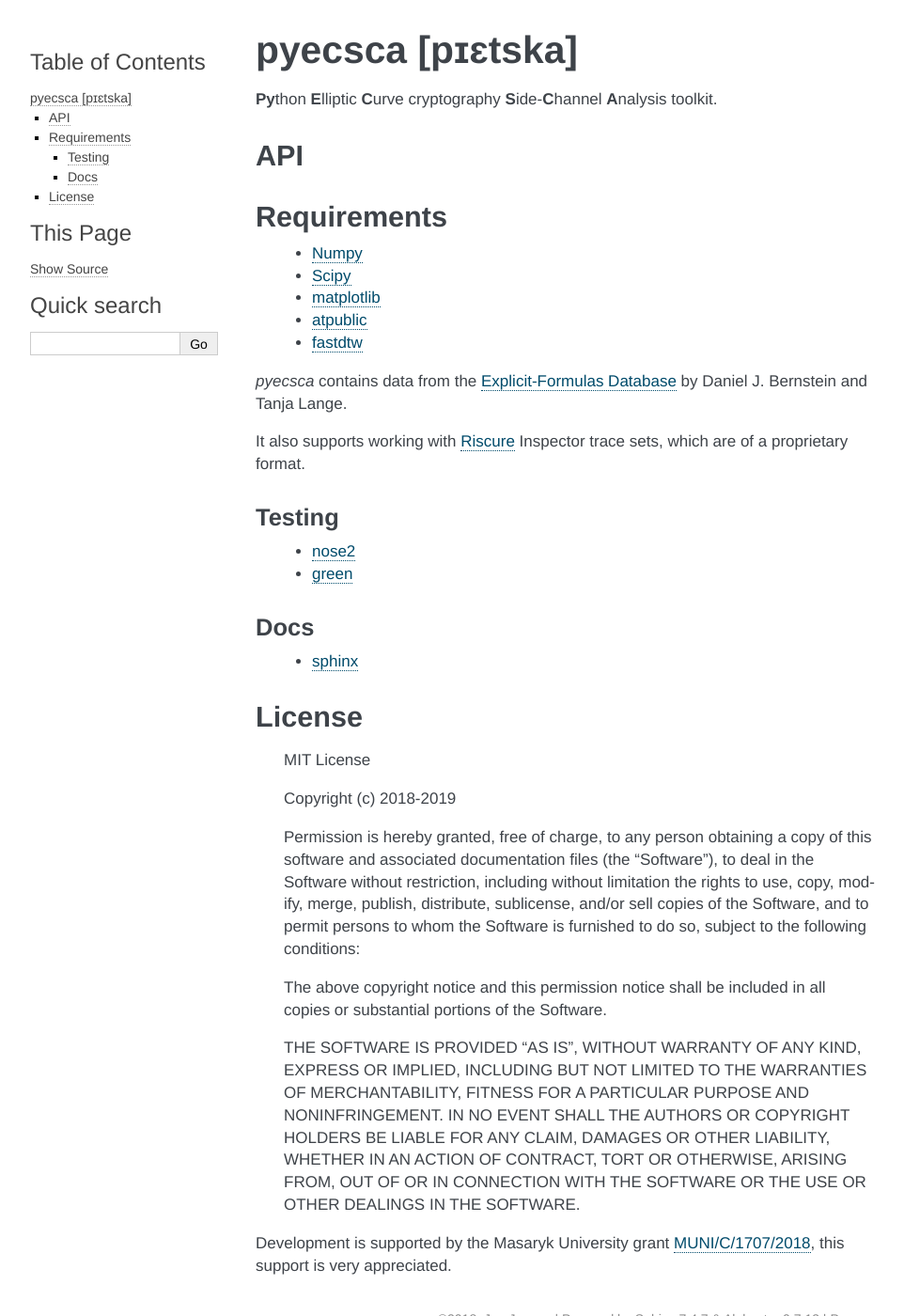
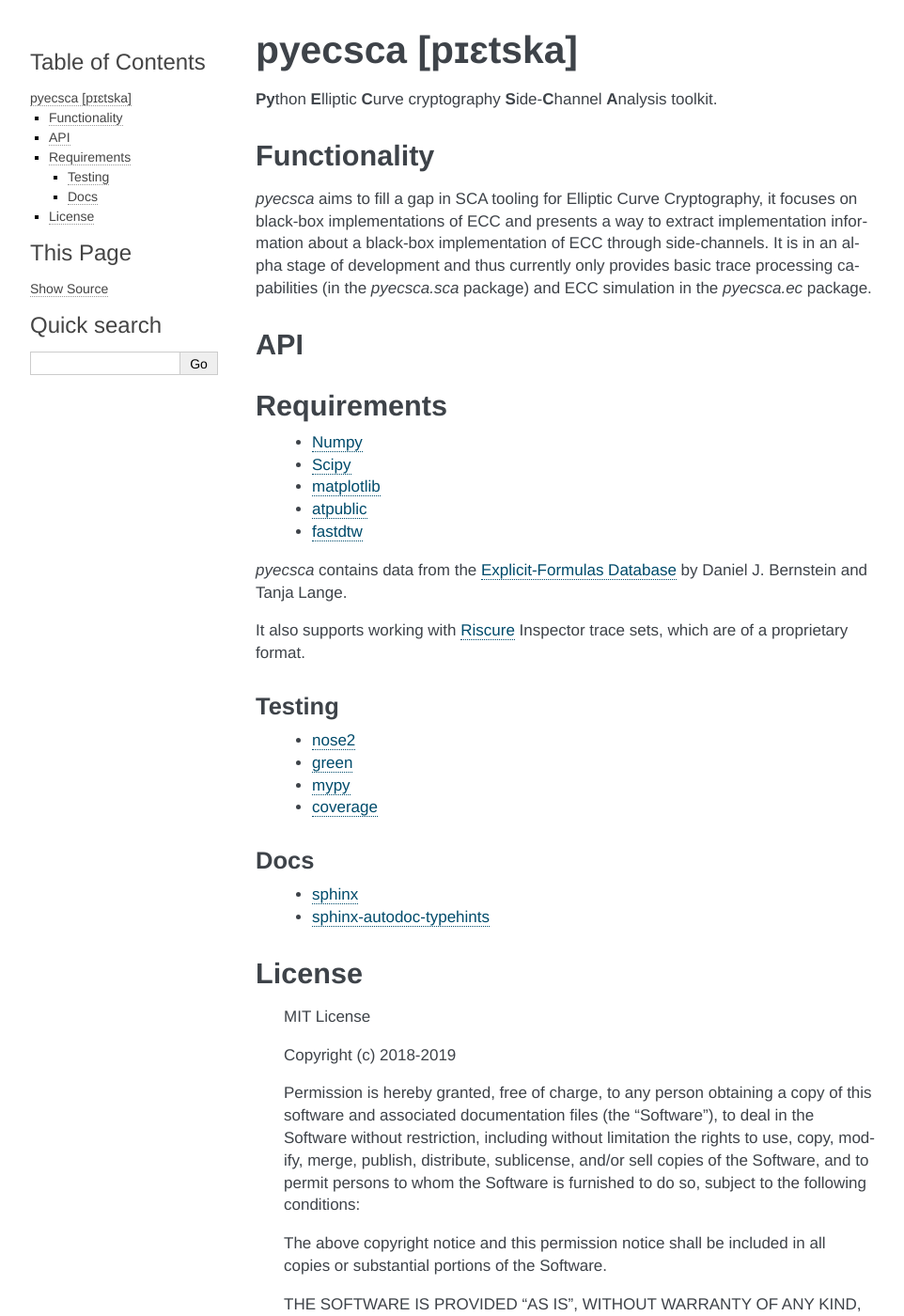
Before and after one commit to J08nY/pyecsca, a Sphinx documentation site: the page built from docs/index.rst, in a window 1280 px wide and 1400 px high. Shown: the whole window at 94% size, without its empty margins (148-1110 px from the left). Built offline with Sphinx 7.4.7, drawn with Linux system fonts in a browser that asks for light colours; pages that are not in the unit, such as notebooks, are missing from menus.

```diff
--- a/docs/index.rst
+++ b/docs/index.rst
@@ -8,6 +8,16 @@ pyecsca [pɪɛtska]
 =================
 
 **Py**\ thon **E**\ lliptic **C**\ urve cryptography **S**\ ide-**C**\ hannel **A**\ nalysis toolkit.
+
+Functionality
+=============
+
+*pyecsca* aims to fill a gap in SCA tooling for Elliptic Curve Cryptography, it focuses on
+black-box implementations of ECC and presents a way to extract implementation information
+about a black-box implementation of ECC through side-channels. It is in an alpha stage of development
+and thus currently only provides basic trace processing capabilities (in the *pyecsca.sca* package)
+and ECC simulation in the *pyecsca.ec* package.
+
 
 API
 ===
@@ -37,11 +47,14 @@ Testing
 
  - nose2_
  - green_
+ - mypy_
+ - coverage_
 
 Docs
 ----
 
  - sphinx_
+ - sphinx-autodoc-typehints_
 
 License
 =======
@@ -78,6 +91,9 @@ this support is very appreciated.
 .. _fastdtw: https://github.com/slaypni/fastdtw
 .. _nose2: https://nose2.readthedocs.io
 .. _green: https://github.com/CleanCut/green
+.. _mypy: http://mypy-lang.org/
+.. _coverage: https://coverage.readthedocs.io/
 .. _sphinx: https://www.sphinx-doc.org/
+.. _sphinx-autodoc-typehints: https://pypi.org/project/sphinx-autodoc-typehints/
 .. _Explicit-Formulas Database: https://www.hyperelliptic.org/EFD/index.html
 .. _Riscure: https://www.riscure.com/
```
Also changed, not shown: README.md (+11 -2 lines).
